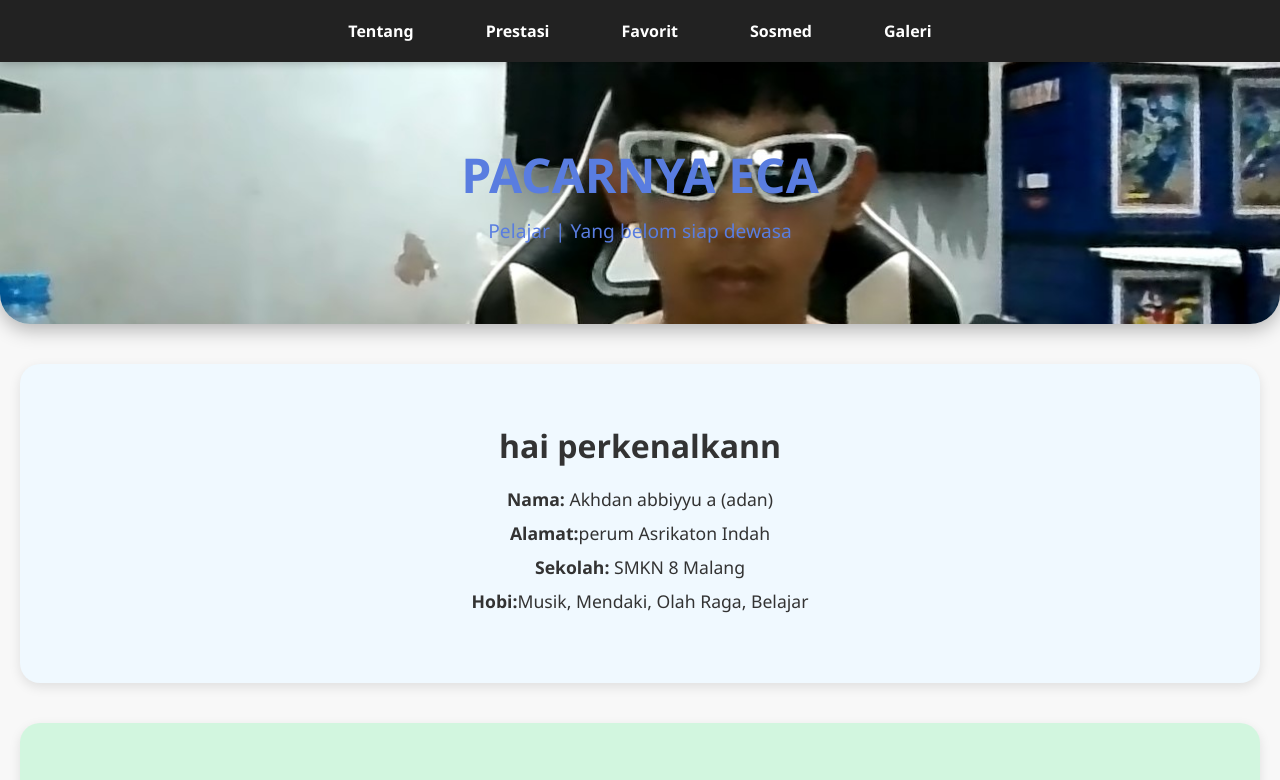
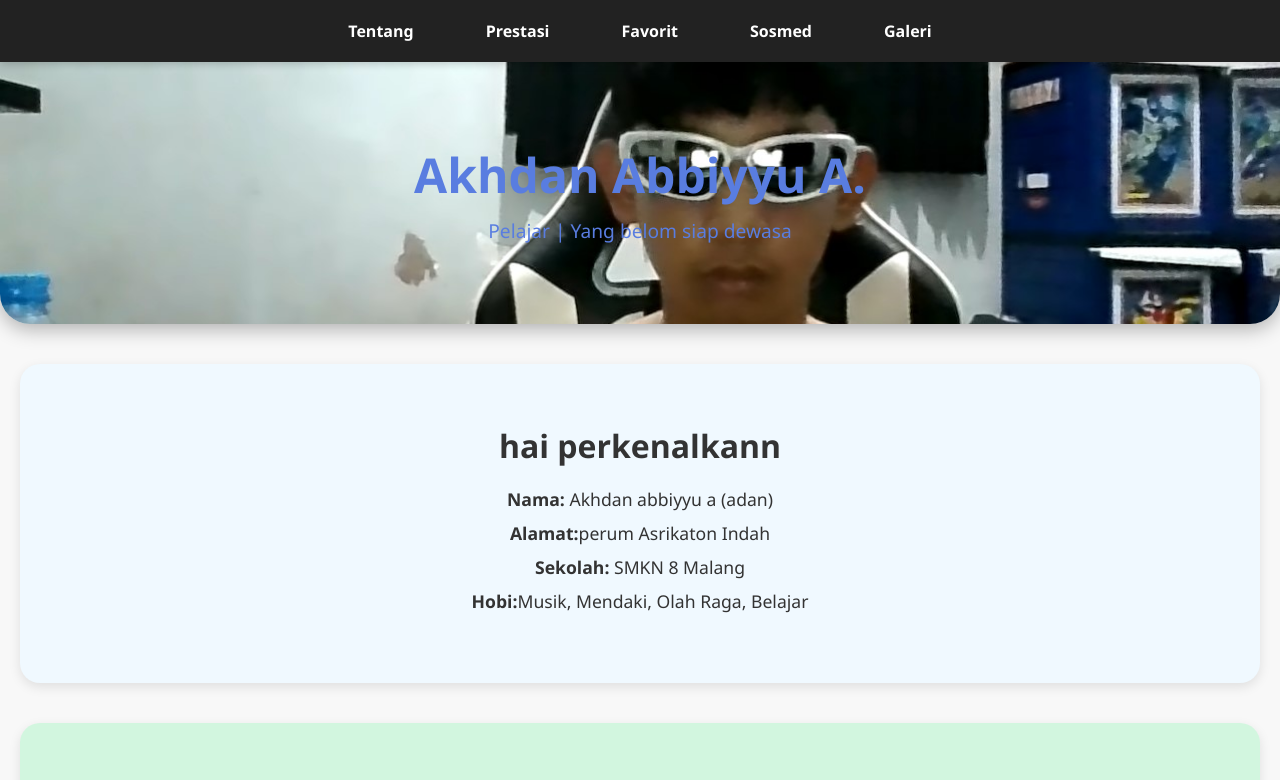
Before and after one commit to adan-appdev/new_portofolio, a plain HTML site: page index.html in a window 1280 px wide. Shown: the top 780 px of the page. Drawn offline with Linux system fonts and the light colour scheme.

Commit message:
Update index.html

```diff
--- a/index.html
+++ b/index.html
@@ -24,7 +24,7 @@
 
   <!-- Header -->
   <header class="hero">
-    <h1>PACARNYA ECA</h1>
+    <h1>Akhdan Abbiyyu A.</h1>
     <p>Pelajar | Yang belom siap dewasa</p>
   </header>
 
```
